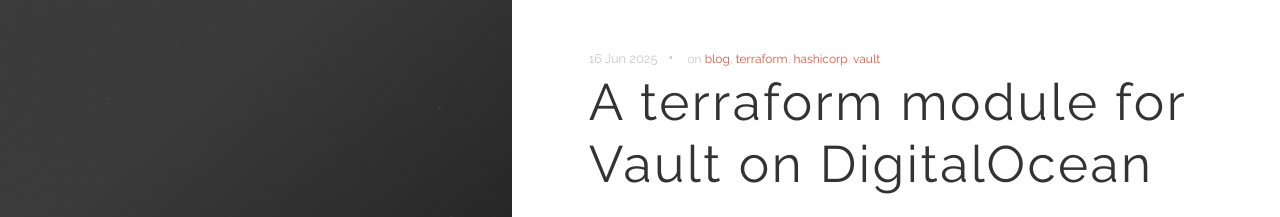
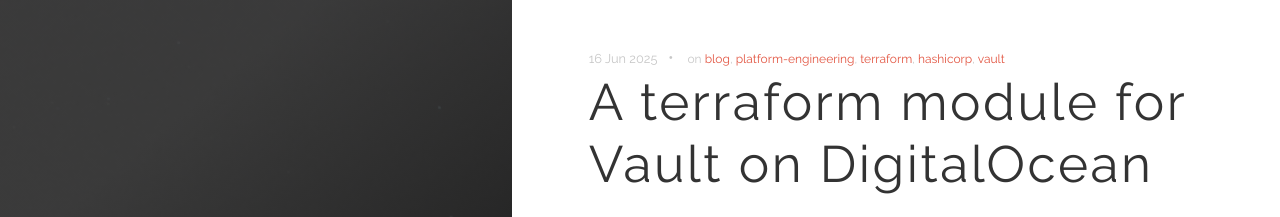
Before and after one commit to brucellino/upgraded-adventure, a Jekyll site: the page built from _posts/2025-06-16-terraform-digitalocean-vault.md, in a window 1280 px wide and 900 px high. Shown: the top 217 px of the window. Built offline with Jekyll 4.4.1, drawn with Linux system fonts in a browser that asks for light colours.

Commit message:
chore: add platform engineering tag
Signed-off-by: Bruce Becker <brucellino@protonmail.ch>

```diff
--- a/_posts/2025-06-16-terraform-digitalocean-vault.md
+++ b/_posts/2025-06-16-terraform-digitalocean-vault.md
@@ -6,6 +6,7 @@
 toc: true
 tags:
   - blog
+  - platform-engineering
   - terraform
   - hashicorp
   - vault
```
